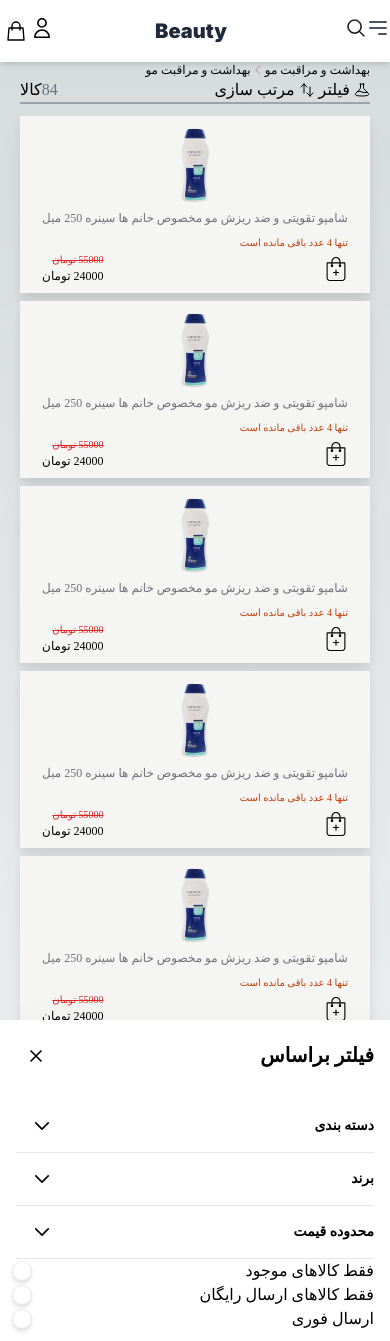
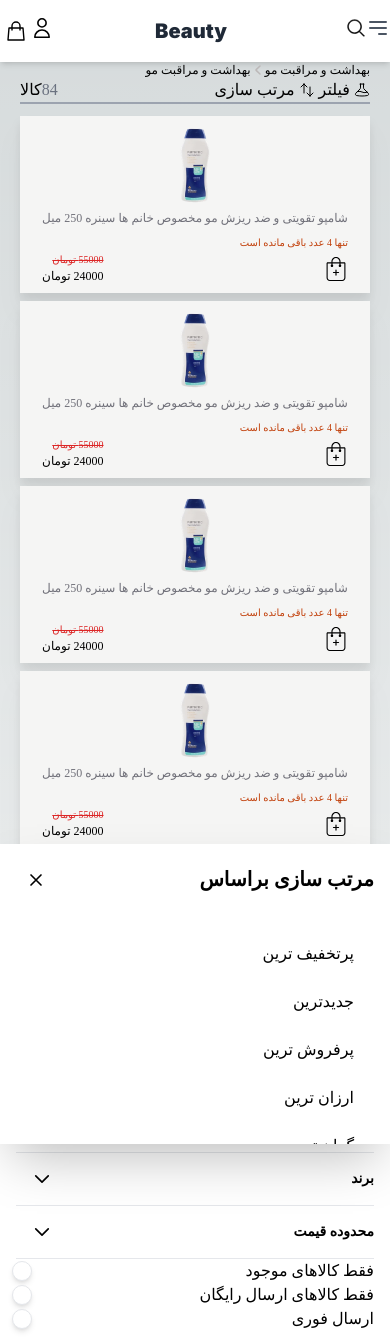
Before and after one commit to akbardoosti/online-shop, a Next.js app: page /category in a window 390 px wide. Shown: the top 1341 px of the page. Built offline with nearby package versions, Linux system fonts and the light colour scheme.

Commit message:
designed sortby drawer

```diff
--- a/src/app/components/circular-pagination.tsx
+++ b/src/app/components/circular-pagination.tsx
@@ -20,9 +20,6 @@ export function SimplePagination() {
     return (
         <div className="flex items-center gap-8 justify-between w-full">
             <IconButton
-                placeholder=''
-                onPointerEnterCapture
-                onPointerLeaveCapture
                 size="sm"
                 color='red'
                 variant="outlined"
@@ -31,16 +28,11 @@ export function SimplePagination() {
             >
                 <ArrowRightIcon strokeWidth={2} className="h-4 w-4" />
             </IconButton>
-            <Typography  placeholder=''
-                         onPointerEnterCapture
-                         onPointerLeaveCapture color="gray" className="font-normal site-font text-sm md:text-lg">
+            <Typography  color="gray" className="font-normal site-font text-sm md:text-lg">
                 صفحه <strong className="text-gray-900">{active}</strong> از {" "}
                 <strong className="text-gray-900">10</strong>
             </Typography>
             <IconButton
-                placeholder=''
-                onPointerEnterCapture
-                onPointerLeaveCapture
                 color='red'
                 size="sm"
                 variant="outlined"
--- /dev/null
+++ b/src/app/components/sortby-filter.tsx
@@ -0,0 +1,121 @@
+import {
+    Accordion,
+    AccordionBody,
+    AccordionHeader, Card,
+    Drawer,
+    IconButton, List, ListItem, Radio, Switch,
+    Typography
+} from "@material-tailwind/react";
+import React from "react";
+import Slider from "rc-slider";
+import 'rc-slider/assets/index.css';
+
+function Icon({ id, open }:{id: any, open: any}) {
+    return (
+        <svg
+            xmlns="http://www.w3.org/2000/svg"
+            fill="none"
+            viewBox="0 0 24 24"
+            strokeWidth={2}
+            stroke="currentColor"
+            className={`${id === open ? "rotate-180" : ""} h-5 w-5 transition-transform`}
+        >
+            <path strokeLinecap="round" strokeLinejoin="round" d="M19.5 8.25l-7.5 7.5-7.5-7.5" />
+        </svg>
+    );
+}
+const SortByFilter: React.FC<ModalProps> = (
+    {
+        isOpen,
+        closeDrawer
+    }) => {
+    const closeDrawerBottom = () => {
+        closeDrawer(false)
+    }
+    const [selected, setSelected] = React.useState(1);
+    const setSelectedItem = (value: any) => {
+        setSelected(value);
+        closeDrawer(false)
+    }
+    return (
+        // <React.Fragment>
+        <>
+            {isOpen}
+            <Drawer
+                placement="bottom"
+                open={isOpen}
+                onClose={closeDrawerBottom}
+                className="p-4 overflow-y-auto"
+                size={300}
+            >
+                <div className="mb-6 flex items-center justify-between">
+                    <Typography
+                        variant="h5"
+                        color="blue-gray"
+                        className='site-font'
+                    >
+                        <span className="site-font">
+                            مرتب سازی براساس
+                        </span>
+                    </Typography>
+                    <IconButton
+                        variant="text"
+                        color="blue-gray"
+                        onClick={closeDrawerBottom}
+                    >
+                        <svg
+                            xmlns="http://www.w3.org/2000/svg"
+                            fill="none"
+                            viewBox="0 0 24 24"
+                            strokeWidth={2}
+                            stroke="currentColor"
+                            className="h-5 w-5"
+                        >
+                            <path
+                                strokeLinecap="round"
+                                strokeLinejoin="round"
+                                d="M6 18L18 6M6 6l12 12"
+                            />
+                        </svg>
+                    </IconButton>
+                </div>
+                <div className="flex w-full">
+                    <List
+                        className='w-full site-font'
+                    >
+                        <ListItem selected={selected === 1} onClick={() => setSelectedItem(1)}>
+                            پرتخفیف ترین
+                        </ListItem>
+                        <ListItem selected={selected === 2} onClick={() => setSelectedItem(2)}>
+                            جدیدترین
+                        </ListItem>
+                        <ListItem selected={selected === 3} onClick={() => setSelectedItem(3)}>
+                            پرفروش ترین
+                        </ListItem>
+                        <ListItem selected={selected === 3} onClick={() => setSelectedItem(3)}>
+                            ارزان ترین
+                        </ListItem>
+                        <ListItem selected={selected === 3} onClick={() => setSelectedItem(3)}>
+                            گران ترین
+                        </ListItem>
+                        <ListItem selected={selected === 3} onClick={() => setSelectedItem(3)}>
+                            پربیننده ترین
+                        </ListItem>
+                    </List>
+                </div>
+
+
+
+            </Drawer>
+
+        </>
+        // </React.Fragment>
+    )
+}
+
+interface ModalProps {
+    isOpen: boolean,
+    closeDrawer: (isOpen: boolean) => void
+}
+
+export default SortByFilter;
--- a/src/pages/category.tsx
+++ b/src/pages/category.tsx
@@ -11,6 +11,7 @@ import Product from "@/app/components/product";
 import {useState} from "react";
 import {SimplePagination} from "@/app/components/circular-pagination";
 import ProductFilter from "@/app/components/product-filter";
+import SortByFilter from "@/app/components/sortby-filter";
 
 const productList = [
     {},
@@ -26,15 +27,19 @@ const productList = [
 ]
 
 const CategoryPage = (props: any) => {
-    const [currentPage, setCurrentPage] = useState(1);
-    const [isOpenDrawer, setIsOpenDrawer] = useState(false);
-    const onPageChange = (page: number) => setCurrentPage(page);
-    function openModal() {
-        setIsOpenDrawer(true)
+    const [isOpenFilterDrawer, setIsOpenFilterDrawer] = useState(false);
+    const [isOpenSortByDrawer, setIsOpenSortByDrawer] = useState(false);
+    function openFilterDrawer() {
+        setIsOpenFilterDrawer(true)
     }
-    function onCloseDrawer(isClose: boolean) {
-        setIsOpenDrawer(isClose);
-        // return isClose
+    function openSortByDrawer() {
+        setIsOpenSortByDrawer(true)
+    }
+    function onCloseFilterDrawer(isClose: boolean) {
+        setIsOpenFilterDrawer(isClose);
+    }
+    function onCloseSortByDrawer(isClose: boolean) {
+        setIsOpenSortByDrawer(isClose);
     }
     return (
         <>
@@ -58,7 +63,7 @@ const CategoryPage = (props: any) => {
                     <div className="filter-sortby flex gap-1">
                         <span className="filter">
                             <button
-                                onClick={openModal}
+                                onClick={openFilterDrawer}
                                 className='site-font border-none outline-none flex gap-1 items-center'>
                                 <svg xmlns="http://www.w3.org/2000/svg" fill="none" viewBox="0 0 24 24"
                                      strokeWidth={1.5} stroke="currentColor" className="w-4 h-4">
@@ -70,7 +75,9 @@ const CategoryPage = (props: any) => {
                             </button>
                         </span>
                         <div className="sortby site-font">
-                            <button className='site-font border-none outline-none flex gap-1 items-center'>
+                            <button
+                                onClick={openSortByDrawer}
+                                className='site-font border-none outline-none flex gap-1 items-center'>
                                 <svg xmlns="http://www.w3.org/2000/svg" fill="none" viewBox="0 0 24 24"
                                      strokeWidth={1.5} stroke="currentColor" className="w-4 h-4">
                                     <path strokeLinecap="round" strokeLinejoin="round"
@@ -105,7 +112,8 @@ const CategoryPage = (props: any) => {
                     <SimplePagination></SimplePagination>
                 </div>
             </div>
-            <ProductFilter isOpen={isOpenDrawer} closeDrawer={onCloseDrawer}/>
+            <ProductFilter isOpen={isOpenFilterDrawer} closeDrawer={onCloseFilterDrawer}/>
+            <SortByFilter closeDrawer={onCloseSortByDrawer} isOpen={isOpenSortByDrawer}></SortByFilter>
         </>
     )
 }
```
Also changed, not shown: src/app/components/product-filter.tsx (+3 -36 lines).
